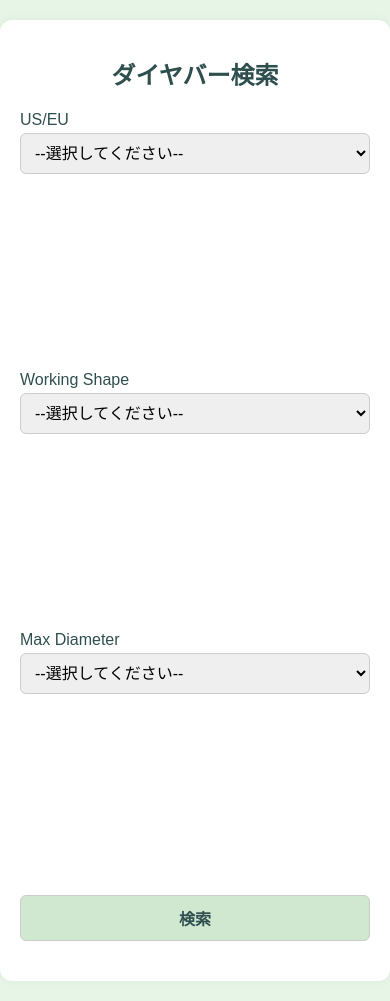
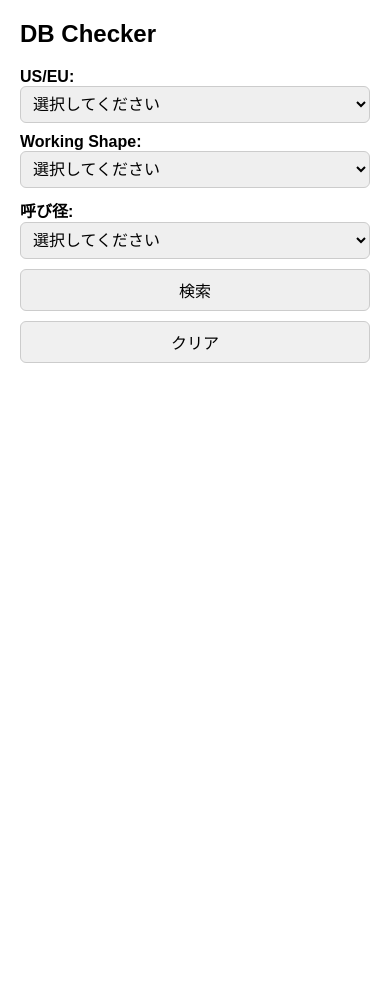
Before and after one commit to MANI856-DD/DB-checker, a Flask app: template templates/index.html in a window 390 px wide. After the commit the page ends 363 px from the top, so only its background shows below. Run offline with Flask 3, Linux system fonts and the light colour scheme; the template is opened without the code that fills it, so the values that code supplies are empty.

Commit message:
update index.html for better mobile and clear button

```diff
--- a/templates/index.html
+++ b/templates/index.html
@@ -1,65 +1,100 @@
 <!DOCTYPE html>
-<html lang="ja">
+<html lang="en">
 <head>
     <meta charset="UTF-8">
     <meta name="viewport" content="width=device-width, initial-scale=1.0">
-    <title>ダイヤバー検索</title>
-    <link rel="stylesheet" href="/static/style.css">
+    <title>DB Checker</title>
+    <style>
+        body {
+            font-family: Arial, sans-serif;
+            margin: 20px;
+            background-color: white;
+        }
+        .search-form {
+            margin-bottom: 20px;
+        }
+        .search-form label {
+            margin-right: 10px;
+            font-weight: bold;
+        }
+        select, button {
+            font-size: 1rem;
+            margin-right: 10px;
+            margin-bottom: 10px;
+            padding: 8px;
+            border-radius: 6px;
+            border: 1px solid #ccc;
+        }
+        .clear-button {
+            background-color: #f0f0f0;
+            color: black;
+            border: 1px solid #ccc;
+        }
+        .table-container {
+            overflow-x: auto;
+        }
+        table.data {
+            width: 100%;
+            border-collapse: collapse;
+        }
+        table.data th, table.data td {
+            padding: 8px;
+            text-align: left;
+            border-bottom: 1px solid #ddd;
+            font-size: 0.9rem;
+        }
+        @media screen and (max-width: 600px) {
+            select, button {
+                width: 100%;
+            }
+        }
+    </style>
 </head>
 <body>
-    <div class="container">
-        <h1>ダイヤバー検索</h1>
+    <h2>DB Checker</h2>
+
     <form method="get" class="search-form">
-            <div class="form-group">
-                <label>US/EU
-                    <select name="us_eu">
-                        <option value="">--選択してください--</option>
-                        {% for m in us_eu_options %}
-                        <option value="{{ m }}" {% if m == selected_us_eu %}selected{% endif %}>{{ m }}</option>
+        <label for="us_eu">US/EU:</label>
+        <select name="us_eu" id="us_eu">
+            <option value="">選択してください</option>
+            {% for option in us_eu_options %}
+                <option value="{{ option }}" {% if option == selected_us_eu %}selected{% endif %}>{{ option }}</option>
             {% endfor %}
         </select>
-                </label>
-            </div>
-            <div class="form-group">
-                <label>Working Shape
-                    <select name="working_shape">
-                        <option value="">--選択してください--</option>
-                        {% for s in working_shape_options %}
-                        <option value="{{ s }}" {% if s == selected_shape %}selected{% endif %}>{{ s }}</option>
+
+        <label for="working_shape">Working Shape:</label>
+        <select name="working_shape" id="working_shape">
+            <option value="">選択してください</option>
+            {% for option in working_shape_options %}
+                <option value="{{ option }}" {% if option == selected_working_shape %}selected{% endif %}>{{ option }}</option>
             {% endfor %}
         </select>
-                </label>
-            </div>
-            <div class="form-group">
-                <label>Max Diameter
-                    <select name="max_diameter">
-                        <option value="">--選択してください--</option>
-                        {% for d in max_diameter_options %}
-                        <option value="{{ d }}" {% if d|string == selected_max_diameter %}selected{% endif %}>{{ d }}</option>
+
+        <label for="max_diameter">呼び径:</label>
+        <select name="max_diameter" id="max_diameter">
+            <option value="">選択してください</option>
+            {% for option in max_diameter_options %}
+                <option value="{{ option }}" {% if option == selected_max_diameter %}selected{% endif %}>{{ option }}</option>
             {% endfor %}
         </select>
-                </label>
+
+        <button type="submit">検索</button>
+        <button type="button" class="clear-button" onclick="clearSelection()">クリア</button>
+    </form>
+
+    <div class="table-container">
+        {% for table in tables %}
+            {{ table|safe }}
+        {% endfor %}
     </div>
-            <button type="submit">検索</button>
-        </form>
-        <table class="result-table">
-            <thead>
-                <tr>
-                    {% for col in results[0].keys() %}
-                    <th>{{ col }}</th>
-                    {% endfor %}
-                </tr>
-            </thead>
-            <tbody>
-                {% for row in results %}
-                <tr>
-                    {% for cell in row.values() %}
-                    <td>{{ cell }}</td>
-                    {% endfor %}
-                </tr>
-                {% endfor %}
-            </tbody>
-        </table>
-    </div>
+
+    <script>
+        function clearSelection() {
+            document.getElementById('us_eu').selectedIndex = 0;
+            document.getElementById('working_shape').selectedIndex = 0;
+            document.getElementById('max_diameter').selectedIndex = 0;
+            document.forms[0].submit();
+        }
+    </script>
 </body>
 </html>
```
Lines whose indentation alone changed are shown as unchanged.
